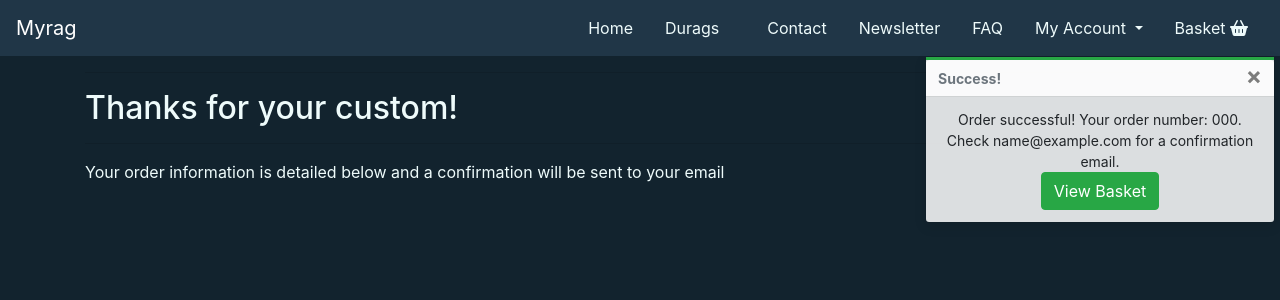
After one commit to devisis/myrag, a Django app: page /checkout/checkout_success/000 in a window 1280 px wide. The commit adds this page. Shown: the top 300 px of the page. Run offline with Django 3.2, Linux system fonts and the light colour scheme; tables that the repository leaves empty hold one stand-in row (values such as "Sample post"); some libraries are stand-ins or nearby versions.

Commit message:
Add checkout functionality

```diff
--- a/checkout/__init__.py
+++ b/checkout/__init__.py
@@ -0,0 +1 @@
+default_app_config = 'checkout.apps.CheckoutConfig'
--- a/checkout/models.py
+++ b/checkout/models.py
@@ -13,7 +13,7 @@ class Order(models.Model):
     full_name = models.CharField(max_length=120, null=False, blank=False)
     email = models.EmailField(max_length=320, null=False, blank=False)
     street_1 = models.CharField(max_length=150, null=False, blank=False)
-    street_2 = models.CharField(max_length=150, null=False, blank=False)
+    street_2 = models.CharField(max_length=150, null=True, blank=True)
     county = models.CharField(max_length=80, null=False, blank=False)
     postcode = models.CharField(max_length=15, null=False, blank=False)
     total = models.DecimalField(
@@ -33,7 +33,7 @@ class Order(models.Model):
         update total each time a new item is added
         """
         self.total = self.lineitems.aggregate(
-            Sum('lineitem_total'))['lineitem_total__sum']
+            Sum('lineitem_total'))['lineitem_total__sum'] or 0
         self.save()
 
     def save(self, *args, **kwargs):
@@ -47,7 +47,8 @@ class Order(models.Model):
 
 class OrderLineItem(models.Model):
     order = models.ForeignKey(
-        Order, on_delete=models.CASCADE, null=False, blank=False)
+        Order, on_delete=models.CASCADE, null=False, blank=False,
+        related_name='lineitems')
     product = models.ForeignKey(
         Product, on_delete=models.CASCADE, null=False, blank=False)
     quantity = models.IntegerField(default=0, null=False, blank=False)
--- /dev/null
+++ b/checkout/templates/checkout/checkout_success.html
@@ -0,0 +1,30 @@
+{% extends "base.html" %}
+{% load static %}
+
+{% block extra_css %}
+<link rel="stylesheet" href="{% static 'checkout/css/checkout.css' %}">
+{% endblock %}
+
+{% block content %}
+<!-- Checkout -->
+<div class="overlay">
+    <div class="container">
+        <div class="row">
+            <div class="col">
+                <hr>
+                <h2 class="test">Thanks for your custom!</h2>
+                <hr>
+                <p>Your order information is detailed below and a confirmation will be sent to your email</p>
+            </div>
+        </div>
+
+        <div class="row">
+            <div class="col-12 col-lg-6">
+
+            </div>
+        </div>
+
+
+    </div>
+</div>
+{% endblock %}
--- a/checkout/urls.py
+++ b/checkout/urls.py
@@ -4,4 +4,9 @@ from . import views
 
 urlpatterns = [
     path('', views.checkout, name="checkout"),
+    path(
+        'checkout_success/<order_number>',
+        views.checkout_success,
+        name="checkout_success"
+    ),
 ]
--- a/checkout/views.py
+++ b/checkout/views.py
@@ -1,8 +1,11 @@
-from django.shortcuts import render, redirect, reverse
+from django.shortcuts import render, redirect, reverse, get_object_or_404
 from django.contrib import messages
 from django.conf import settings
 
 from .forms import OrderForm
+
+from products.models import Product
+from .models import Order, OrderLineItem
 from basket.contexts import basket_items
 
 import stripe
@@ -12,21 +15,67 @@ def checkout(request):
     stripe_public_key = settings.STRIPE_PUBLIC_KEY
     stripe_secret_key = settings.STRIPE_SECRET_KEY
 
-    basket = request.session.get('basket', {})
-    if not basket:
-        message.error(request, "Your bag is empty at the moment")
-        return redirect(reverse('durags'))
+    if request.method == 'POST':
+        basket = request.session.get('basket', {})
 
-    current_basket = basket_items(request)
-    total = current_basket['total']
-    stripe_total = round(total * 100)
-    stripe.api_key = stripe_secret_key
-    intent = stripe.PaymentIntent.create(
-        amount=stripe_total,
-        currency=settings.STRIPE_CURRENCY,
-    )
+        form_data = {
+            'full_name': request.POST['full_name'],
+            'email': request.POST['email'],
+            'street_1': request.POST['street_1'],
+            'street_2': request.POST['street_2'],
+            'county': request.POST['county'],
+            'postcode': request.POST['postcode'],
+        }
 
-    order_form = OrderForm()
+        order_form = OrderForm(form_data)
+        if order_form.is_valid():
+            # Save form if form is valid
+            order = order_form.save()
+            for durag_id, quantity in basket.items():
+                try:
+                    # Get product id out of the basket and create line item
+                    product = Product.objects.get(id=durag_id)
+                    order_line_item = OrderLineItem(
+                        order=order,
+                        product=product,
+                        quantity=quantity,
+                    )
+                    order_line_item.save()
+
+                except Product.DoesNotExist:
+                    # If a product isnt found delete order and return user to
+                    # the product page
+                    messages.error(request, (
+                        "A product in the basket isn't in our database!")
+                    )
+                    order.delete()
+                    return redirect(reverse('durags'))
+
+            # If user wants to save payment details redirect them
+            # to checkout success page
+            request.session['save_info'] = 'save-info' in request.POST
+            return redirect(reverse(
+                'checkout_success', args=[order.order_number])
+                )
+        else:
+            messages.error(request, 'Incorrect information entered. \
+                Please double check the form.')
+    else:
+        basket = request.session.get('basket', {})
+        if not basket:
+            messages.error(request, "Basket currently empty.")
+            return redirect(reverse('durags'))
+
+        current_basket = basket_items(request)
+        total = current_basket['total']
+        stripe_total = round(total * 100)
+        stripe.api_key = stripe_secret_key
+        intent = stripe.PaymentIntent.create(
+            amount=stripe_total,
+            currency=settings.STRIPE_CURRENCY,
+        )
+
+        order_form = OrderForm()
 
     if not stripe_public_key:
         messages.warning(request, 'Your Stripe public key is missing. \
@@ -40,3 +89,26 @@ def checkout(request):
     }
 
     return render(request, template, context)
+
+
+def checkout_success(request, order_number):
+    """
+    This will manage any uccessful checkout
+    """
+    save_info = request.session.get('save_info')
+    order = get_object_or_404(Order, order_number=order_number)
+    messages.success(request, f'Order successful! \
+        Your order number: {order_number}. Check {order.email} \
+        for a confirmation email.')
+
+    if 'basket' in request.session:
+        # delete users basket from session as it is no longer needed
+        del request.session['basket']
+
+    # set template and context
+    template = 'checkout/checkout_success.html'
+    context = {
+        'order': order,
+    }
+
+    return render(request, template, context)
```
Also changed, not shown: checkout/templates/checkout/checkout.html (+35 -24 lines), checkout/migrations/0002_alter_orderlineitem_order.py (added), checkout/migrations/0003_alter_order_street_2.py (added).
